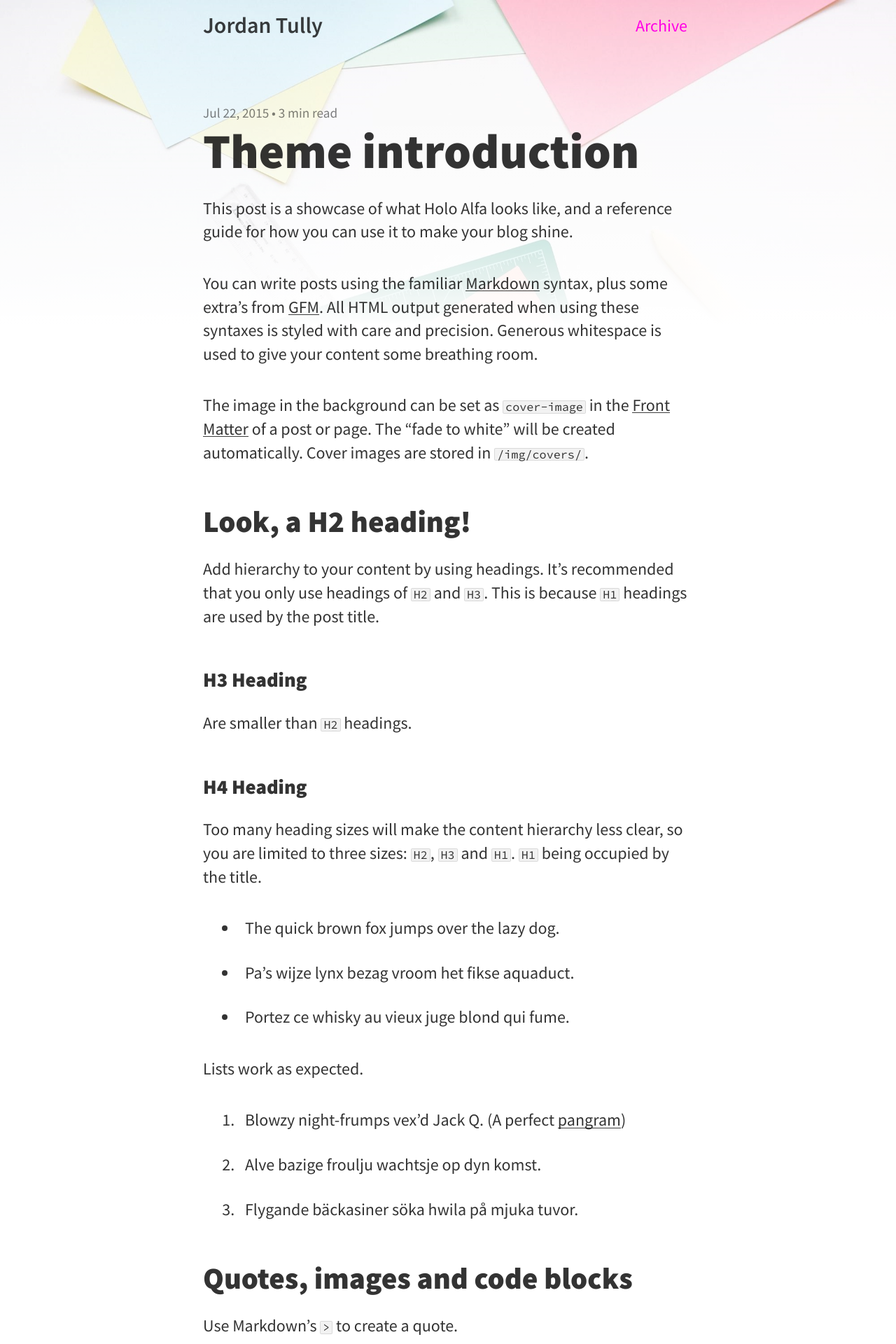
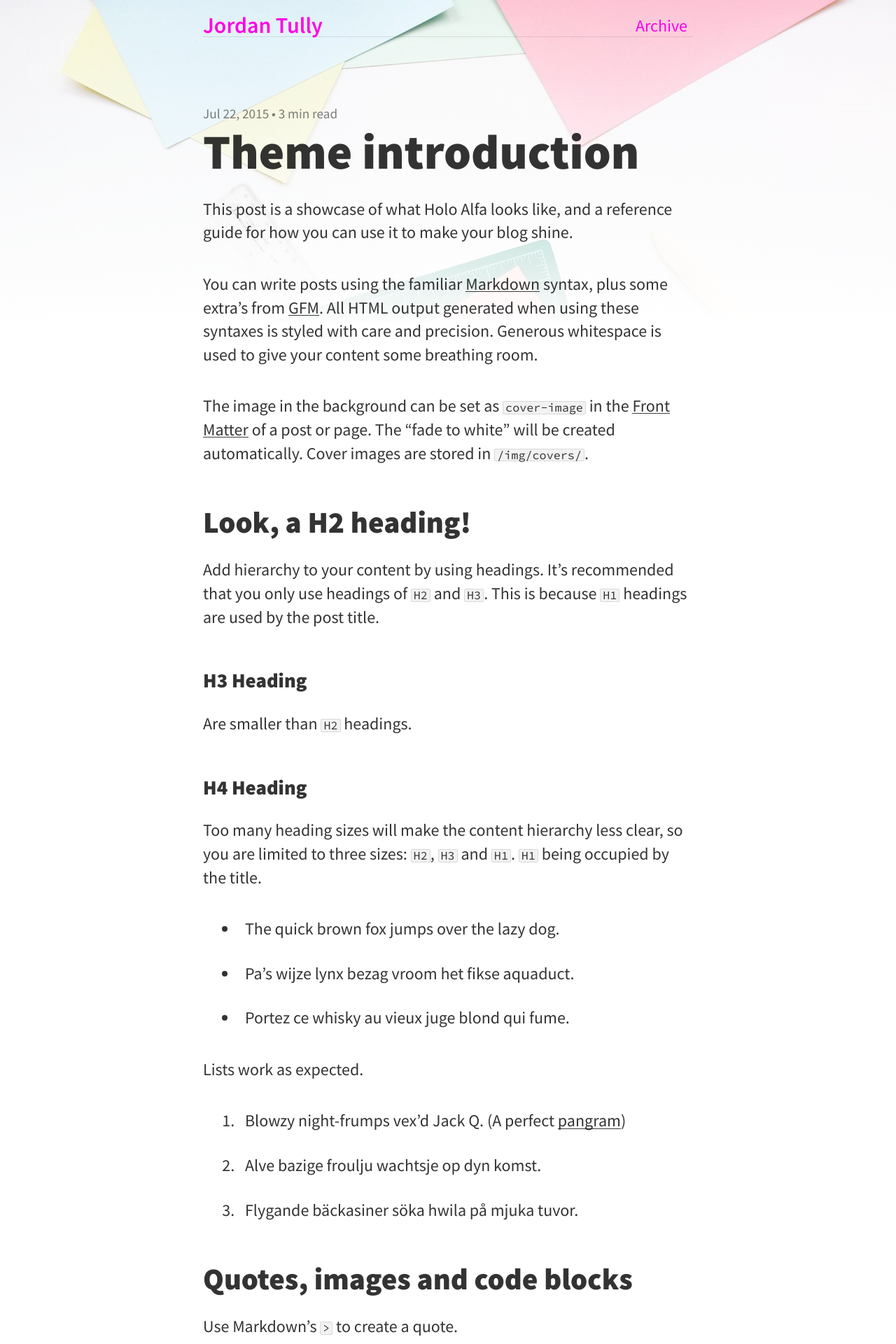
Before and after one commit to Dolichomps/dolichomps.github.io, a Jekyll site: the page built from _posts/2015-07-22-theme-introduction.md, in a window 1280 px wide. Shown: the top 1920 px of the page at 70% size. Built offline with Jekyll 4.4.1, drawn with Linux system fonts in a browser that asks for light colours; nearby versions of some CDN libraries.

Commit message:
more style updates

```diff
--- a/css/style.css
+++ b/css/style.css
@@ -148,10 +148,10 @@
   border: none;
 }
 thead {
-  border-bottom: 2px solid rgba({{ site.theme-color }}, .4);
+  border-bottom: 2px solid rgb({{ site.theme-color }});
 }
 tfoot {
-  border-top: 2px solid rgba({{ site.theme-color }}, .4);
+  border-top: 2px solid rgb({{ site.theme-color }});
 }
 blockquote {
   padding: 0 20px;
@@ -216,7 +216,7 @@
 }
 hr {
   border:none;
-  background-color: rgba({{ site.theme-color }}, .4);
+  background-color: rgb({{ site.theme-color }});
   margin: 60px auto;
   width: 30%;
   height: 2px;
@@ -368,7 +368,8 @@
   display: block;
   background-image: none;
   text-decoration: none !important;
-  color: rgba({{ site.text-color }}, .76);
+  color: rgb({{ site.theme-color }});
+  border-bottom: 1px solid rgba({{ site.text-color }}, 0.1);
 }
 nav a {
   display: block;
```
